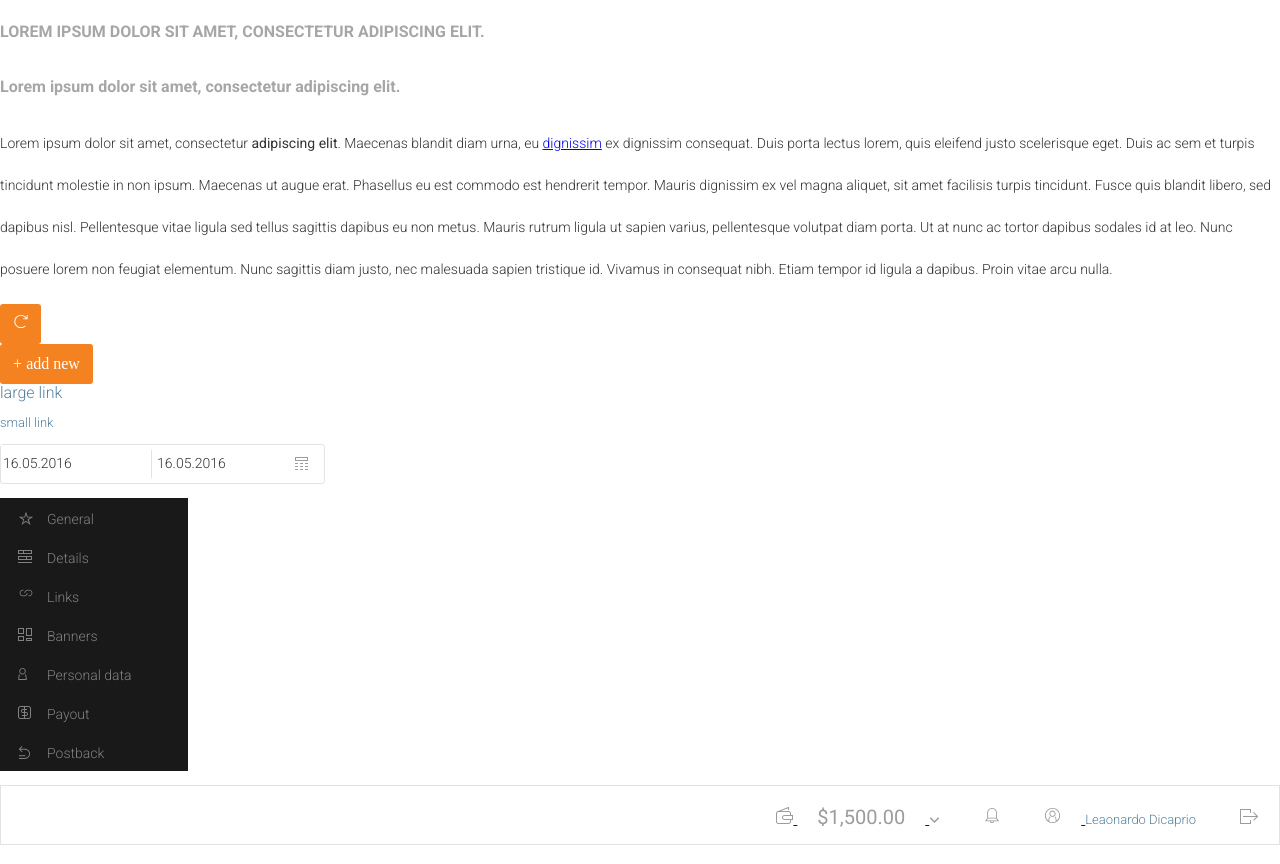
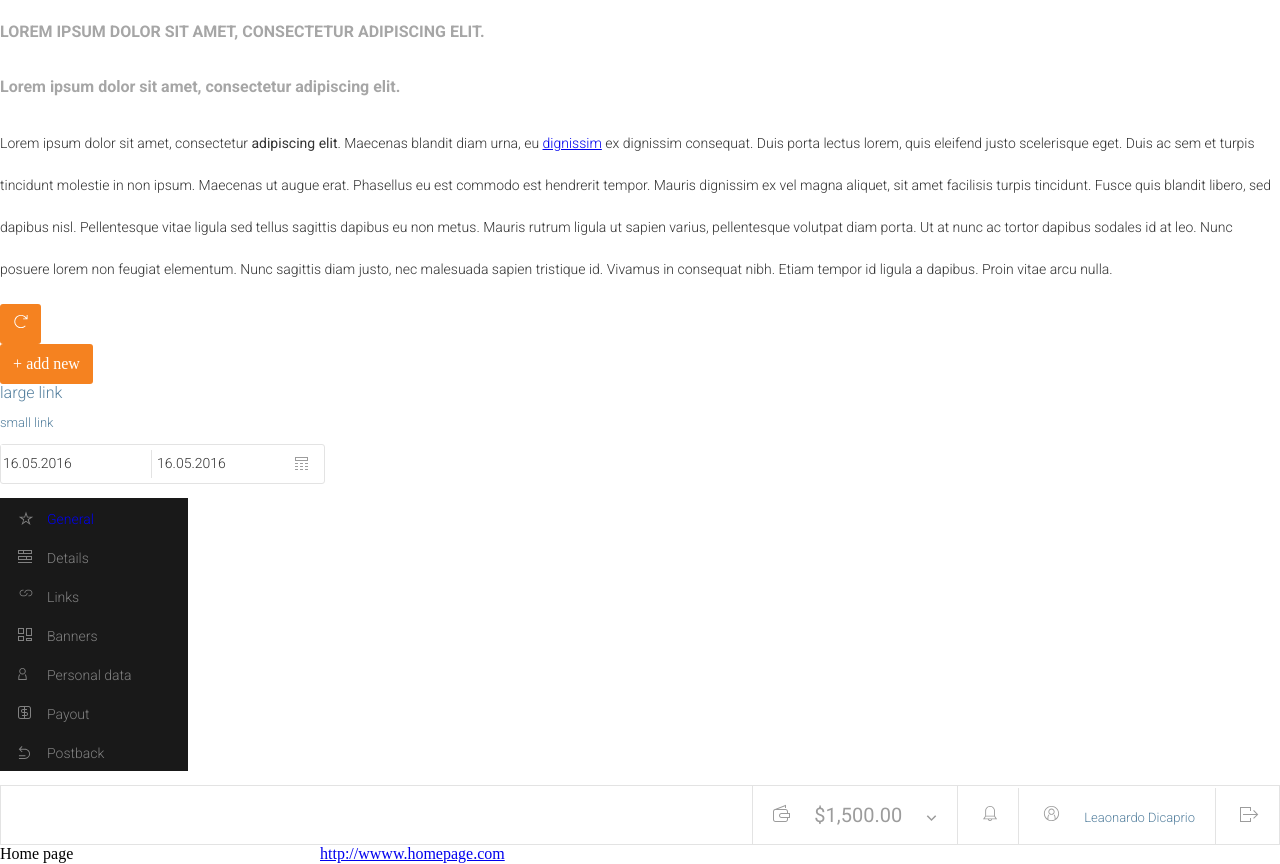
Before and after one commit to MPolonis/first-project, a website: page styleguide.html in a window 1280 px wide. Drawn offline with Linux system fonts and the light colour scheme.

Commit message:
Improve styleguide

```diff
--- a/sass/_navbar.scss
+++ b/sass/_navbar.scss
@@ -6,20 +6,19 @@
 .nav-top {
     margin: 0;
     padding: 0;
-    line-height: 42px;
     list-style-type: none;
     float: right;
     li {
         display: inline-block;
-        margin: 0 20px;
     }
 }
 .nav-top-elements {
-    display: inline-block;
+    display: block;
     line-height: $line-h-1;
     font-family: $page-font;
+    text-decoration: none;
+    padding: 8px 20px 6px;
     &:hover {
-        cursor: pointer;
         background: $header-hover-color;
     }
 }
@@ -30,21 +29,28 @@
     font-weight: 300;
     text-decoration: none;
     display: inline-block;
+    margin: 0;
 }
 .user-money {
     text-decoration: none;
     font-size: 20px;
-    color: #9c9c9c;
+    color: $grey-icon-color;
     font-family: "Roboto";
     display: inline-block;
-    margin: 0 20px;
+    margin: 0;
+    padding: 0 20px;
+}
+.nav-border-right {
+    border-right: 1px solid $border-input-color;
+}
+.nav-border-left {
+    border-left: 1px solid $border-input-color;
 }
 // ICONS
 .quit-icon {
     height: 15px;
     width: 19px;
     fill: $grey-icon-color;
-    //border-left: 1px solid $border-input-color;
 }
 .profile-icon {
     height: 17px;
@@ -56,12 +62,22 @@
     height: 17px;
     width: 16px;
     fill: $grey-icon-color;
+    position: relative;
+    &:after {
+        position: absolute;
+        content: "";
+        top: 10px;
+        left: 5px;
+        width: 8px;
+        height: 8px;
+        border-radius: 4px;
+        background-color: #f58220;
+    }
 }
 .arrow-icon {
     height: 7px;
     width: 11px;
     fill: $grey-icon-color;
-    margin-right: 0;
 }
 .wallet-icon {
     height: 18px;
--- a/styleguide.html
+++ b/styleguide.html
@@ -51,6 +51,7 @@
         </div>
         <div class="sidebar">
             <ul>
+                <a href="#">
                 <li class="sidenav"><p class="name-position">General</p>
                     <svg xmlns="http://www.w3.org/2000/svg" xmlns:xlink="http://www.w3.org/1999/xlink"
 	                    viewBox="0 0 17 16" class="icon general-icon">
@@ -58,6 +59,7 @@
 	                    L6.1,8.6L3.9,7h2.8h0.7l0.2-0.7L8.5,3.6 M8.5,0.4L6.7,6H0.8l4.8,3.5L3.7,15l4.8-3.5l4.8,3.5l-1.8-5.6L16.2,6h-5.9L8.5,0.4L8.5,0.4z"/>
                     </svg>
                 </li>
+                </a>
                 <li class="sidenav"><p class="name-position">Details</p>
                     <svg xmlns="http://www.w3.org/2000/svg" xmlns:xlink="http://www.w3.org/1999/xlink"
 	                    viewBox="0 0 14 13" class="icon details-icon">
@@ -105,7 +107,7 @@
         </div>
         <div class="navbar">
             <ul class="nav-top">
-                <li>
+                <li class="nav-border-right nav-border-left">
                     <a href="#" class="nav-top-elements">
                         <svg xmlns="http://www.w3.org/2000/svg" xmlns:xlink="http://www.w3.org/1999/xlink"
                             viewBox="0 0 17 18" class="wallet-icon">
@@ -121,7 +123,7 @@
                         </svg>
                     </a>
                 </li>
-                <li>
+                <li class="nav-border-right">
                     <a href="#" class="nav-top-elements">
                         <svg xmlns="http://www.w3.org/2000/svg" xmlns:xlink="http://www.w3.org/1999/xlink"
                             viewBox="0 0 18 19" class="notification-icon">
@@ -131,7 +133,7 @@
                         </svg>
                     </a>
                 </li>
-                <li>
+                <li class="nav-border-right">
                     <a href="#" class="nav-top-elements">
                         <svg xmlns="http://www.w3.org/2000/svg" xmlns:xlink="http://www.w3.org/1999/xlink"
                             viewBox="0 0 19 19" class="profile-icon">
@@ -140,7 +142,7 @@
                         	c1.1,1.1,1.1,2.7,1.1,4.5l0,0.3c-1,0.6-2.2,0.9-3.5,0.9S7,16.7,6,16.1l0-0.3c0-1.8,0-3.4,1.1-4.5l-0.7-0.7C5.1,12,5,13.7,5,15.5
                         	c-1.8-1.4-3-3.5-3-6C2,5.4,5.4,2,9.5,2S17,5.4,17,9.5C17,11.9,15.8,14.1,14,15.5z" />
                         </svg>
-                        <p class="user-profile">Leaonardo Dicaprio</p>
+                        <h1 class="user-profile">Leaonardo Dicaprio</h1>
                     </a>
                 </li>
                 <li>
@@ -153,5 +155,10 @@
                 </li>
             </ul>
         </div>
+        <div class="row">
+            <div class="col-lg-3">Home page</div>
+            <div class="col-lg-6"><a href="#">http://wwww.homepage.com</a></div>
+            <div class="col-lg-3"></div>
+        </div>
     </body>
 </html>
```
Also changed, not shown: css/style.css, 1 other file.
